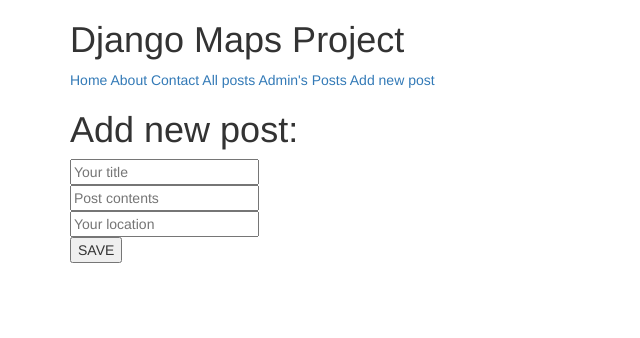
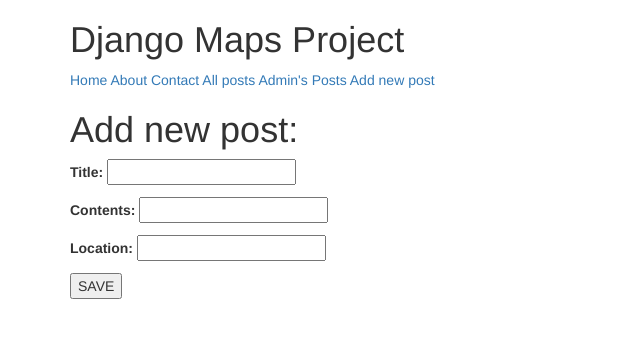
Before and after one commit to OrangeKing/pyRecommender, a Django app: page /posts/add/ in a window 1280 px wide. Shown: the top 338 px of the page, without its empty margins (0-640 px from the left). Run offline with Django 3.2, Linux system fonts and the light colour scheme; some libraries are stand-ins or nearby versions.

Commit message:
Post form rework and validation implemented.

```diff
--- a/src/maps/forms.py
+++ b/src/maps/forms.py
@@ -1,7 +1,13 @@
 from django import forms
 
 
-class PostCreateForm(forms.Form):
+class PostAddForm(forms.Form):
     title = forms.CharField()
-    contents = forms.Textarea()
+    contents = forms.CharField()
     location = forms.CharField(required=False)
+
+    def clean_title(self):
+        title = self.cleaned_data.get("title")
+        if title == "":
+            raise forms.ValidationError("Not a valid title")
+        return title
--- a/src/maps/templates/post_add.html
+++ b/src/maps/templates/post_add.html
@@ -3,10 +3,16 @@
 
 {% block content %}
 <h1>Add new post:</h1>
+
+{% if errors %}
+{{ errors }}
+{% endif %}
+
 <form method="POST"> {% csrf_token %}
-    <input type="text" name="title" placeholder="Your title"></br>
+    <!-- <input type="text" name="title" placeholder="Your title"></br>
     <input type="text" name="contents" placeholder="Post contents"></br>
-    <input type="text" name="location" placeholder="Your location"></br>
+    <input type="text" name="location" placeholder="Your location"></br> -->
+    {{ form.as_p }}
     <button type="submit">SAVE</button>
 </form>
 {% endblock content %}
--- a/src/maps/views.py
+++ b/src/maps/views.py
@@ -5,21 +5,29 @@ from django.views import View
 from django.views.generic import DetailView, ListView, TemplateView
 
 from .models import Post
-from .forms import PostCreateForm
+from .forms import PostAddForm
 
 
 # Create your views here.
 def post_add_view(request):
-    if request.method == "POST":
+    form = PostAddForm(request.POST or None)
+    errors = None
+    if form.is_valid():
         author = request.user
-        title = request.POST.get("title")
-        contents = request.POST.get("contents")
-        location = request.POST.get("location")
-        obj = Post.objects.create(author=author, title=title, contents=contents, location=location)
+        obj = Post.objects.create(
+            author=author,
+            title=form.cleaned_data.get('title'),
+            contents=form.cleaned_data.get('contents'),
+            location=form.cleaned_data.get('location')
+            )
         return HttpResponseRedirect("/posts/")
 
+        if form.errors:
+            errors = form.errors
+            print(form.errors)
+
     template_name = "post_add.html"
-    context = {}
+    context = {"form": form, "errors": errors}
     return render(request, template_name, context)
 
 class IndexView(TemplateView):
```
